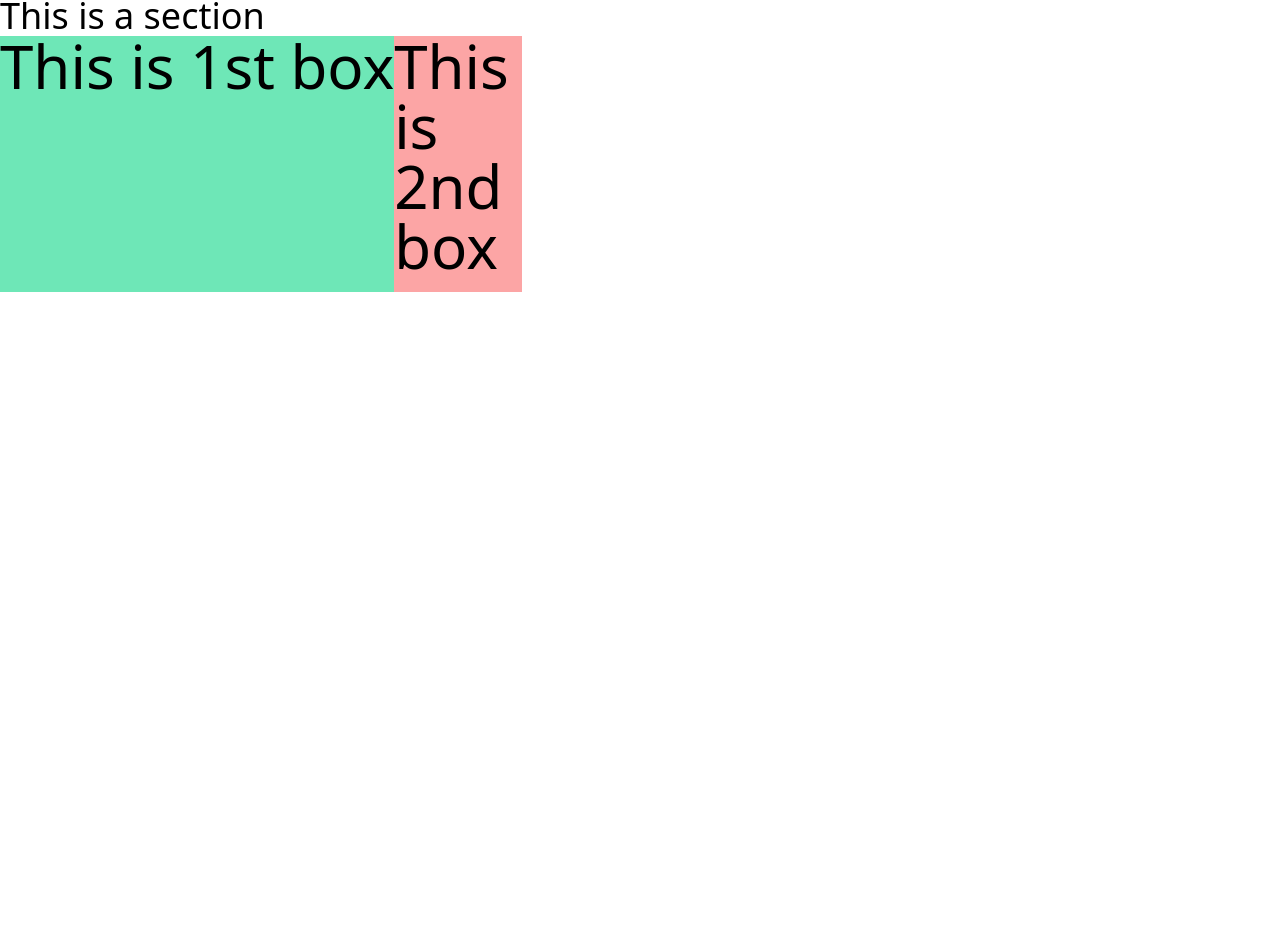
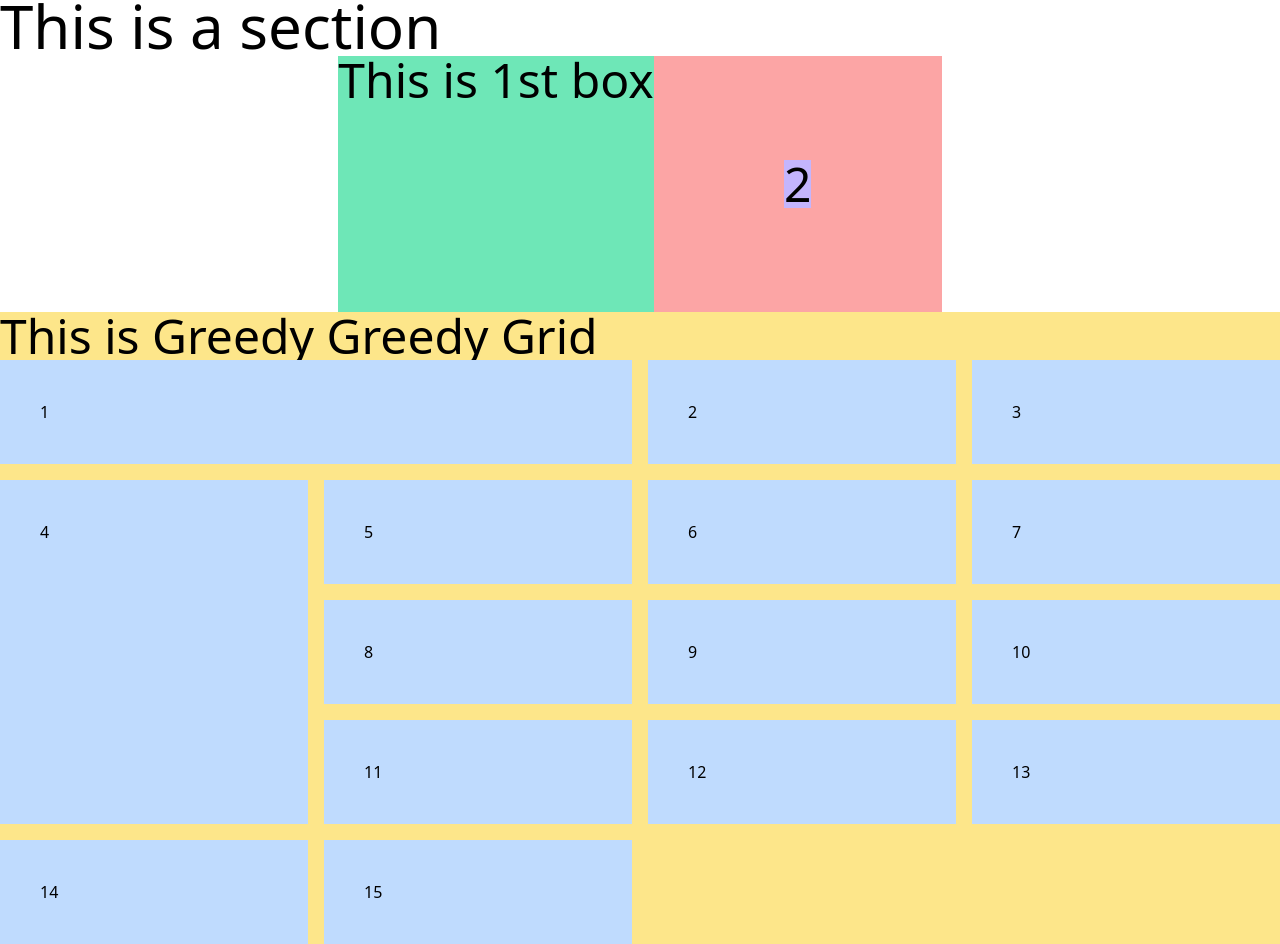
Before and after one commit to tonmoyahmadullah/tailwind-explore, a plain HTML site: page index.html in a window 1280 px wide. Shown: the part 324-1268 px from the top of the page. Before the commit the page ends 800 px from the top, so only its background shows below. Drawn offline with nearby package versions, Linux system fonts and the light colour scheme.

Commit message:
Added Some New Move

```diff
--- a/index.html
+++ b/index.html
@@ -9,21 +9,51 @@
     <link href="https://unpkg.com/tailwindcss@^2/dist/tailwind.min.css" rel="stylesheet">
 </head>
 <body>
+    <!-------------------------------------------
+                Text Sizing section
+    -------------------------------------------->
     <section>
         <h1 class="text-6xl bg-red-100 w-1/3">I have a hidden tail you didn't know that</h1>
         <h3 class="text-4xl">Now it will be exposed with Tailwind</h3>
         <h3 class="text-4xl font-thin text-green-600">Now it will be exposed with Tailwind</h3>
     </section>
+    <!--------------------------------------------
+         Container sizing and movement section
+    ---------------------------------------------->
     <section class="container mx-auto">
-        <h1 class="text-4xl">This is a section</h1>
-        <div class=" text-6xl flex">
+        <h1 class="text-6xl">This is a section</h1>
+        <div class=" text-5xl flex justify-center">
             <div class="bg-green-300">
                 <h2>This is 1st box</h2>
             </div>
-            <div class="bg-red-300">
-                <h2 class="h-64 w-32">This is 2nd box</h2>
+            <div class="bg-red-300 h-64 w-72 flex justify-center items-center">
+                <h2 class="bg-purple-300 ">2</h2>
             </div>
         </div>
     </section>
+    <!--------------------------------------------
+                 Grid PlayGround
+    ---------------------------------------------->
+    <section class="bg-yellow-200">
+        <h2 class="text-5xl">This is Greedy Greedy Grid</h2>
+    <!----------- Grid Container ----------------->
+    <div class="grid grid-cols-4 gap-4">
+        <div class="bg-blue-200 p-10 col-span-2">1</div>
+        <div class="bg-blue-200 p-10">2</div>
+        <div class="bg-blue-200 p-10">3</div>
+        <div class="bg-blue-200 p-10 row-span-3">4</div>
+        <div class="bg-blue-200 p-10">5</div>
+        <div class="bg-blue-200 p-10">6</div>
+        <div class="bg-blue-200 p-10">7</div>
+        <div class="bg-blue-200 p-10">8</div>
+        <div class="bg-blue-200 p-10">9</div>
+        <div class="bg-blue-200 p-10">10</div>
+        <div class="bg-blue-200 p-10">11</div>
+        <div class="bg-blue-200 p-10">12</div>
+        <div class="bg-blue-200 p-10">13</div>
+        <div class="bg-blue-200 p-10">14</div>
+        <div class="bg-blue-200 p-10">15</div>
+    </div>
+    </section>
 </body>
 </html>
```
